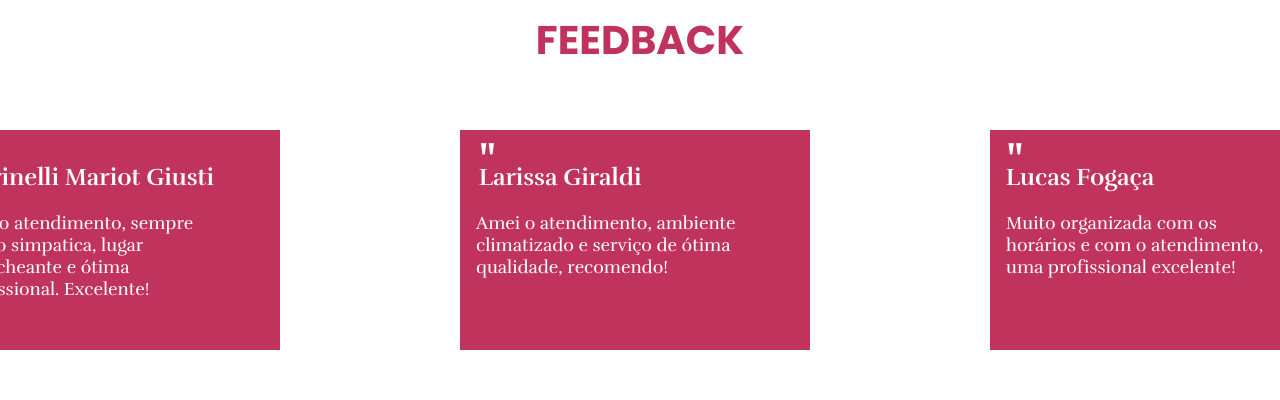
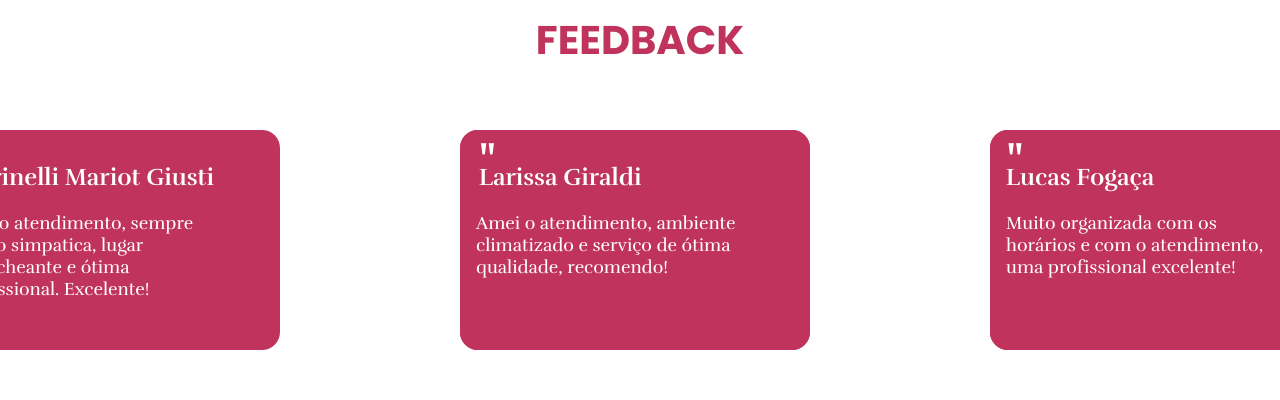
Before and after one commit to FerNogueiraa/Sal-o-de-beleza, a React (Vite) app in the folder interface/: page / in a window 1280 px wide. Shown: the part 2560-2960 px from the top of the page. Built offline with nearby package versions, Linux system fonts and the light colour scheme.

Commit message:
so mechi no footer do login e cadastro

```diff
--- a/interface/src/styles/footer.css
+++ b/interface/src/styles/footer.css
@@ -2,14 +2,12 @@
 .footer{
     font-size: 30px;
     padding: 0.2vw;
-
     height: 100%;
     background-color: #BF335D;
 }
 
 .footer-position{
-
-        width: 100%;
+   width: 100%;
 }
 
 
--- a/interface/src/styles/modal2.css
+++ b/interface/src/styles/modal2.css
@@ -221,16 +221,19 @@
     height: 220px;
     font-family: rufina;
     color: white;
+    border-radius: 18px;
    }
    .divfeed2{
     background-color: #BF335D;
     width: 350px;
     height: 220px;
+    border-radius: 18px;
    }
    .divfeed3{
     background-color: #BF335D;
     width: 350px;
     height: 220px;
+    border-radius: 18px;
    }
 
    .retis1{
```
Also changed, not shown: interface/src/routes/cadastro.jsx (+23 -0 lines), interface/src/routes/login.jsx (+23 -0 lines), interface/src/styles/cadastro.css (line endings or trailing spaces).
